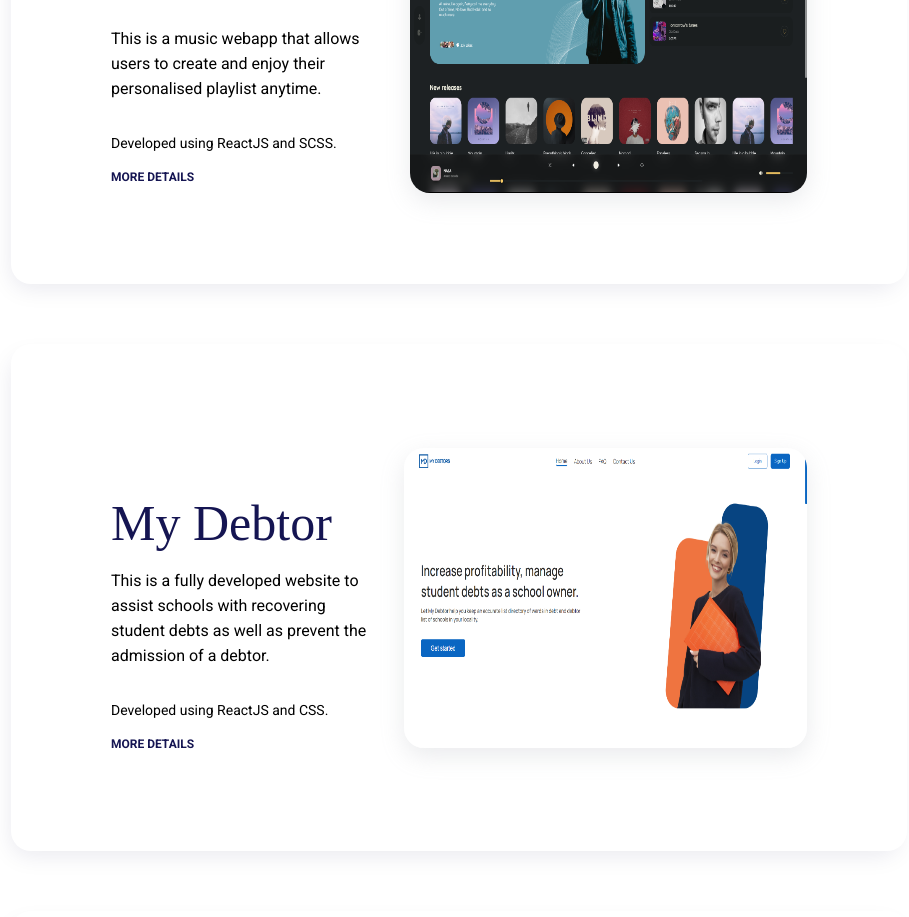
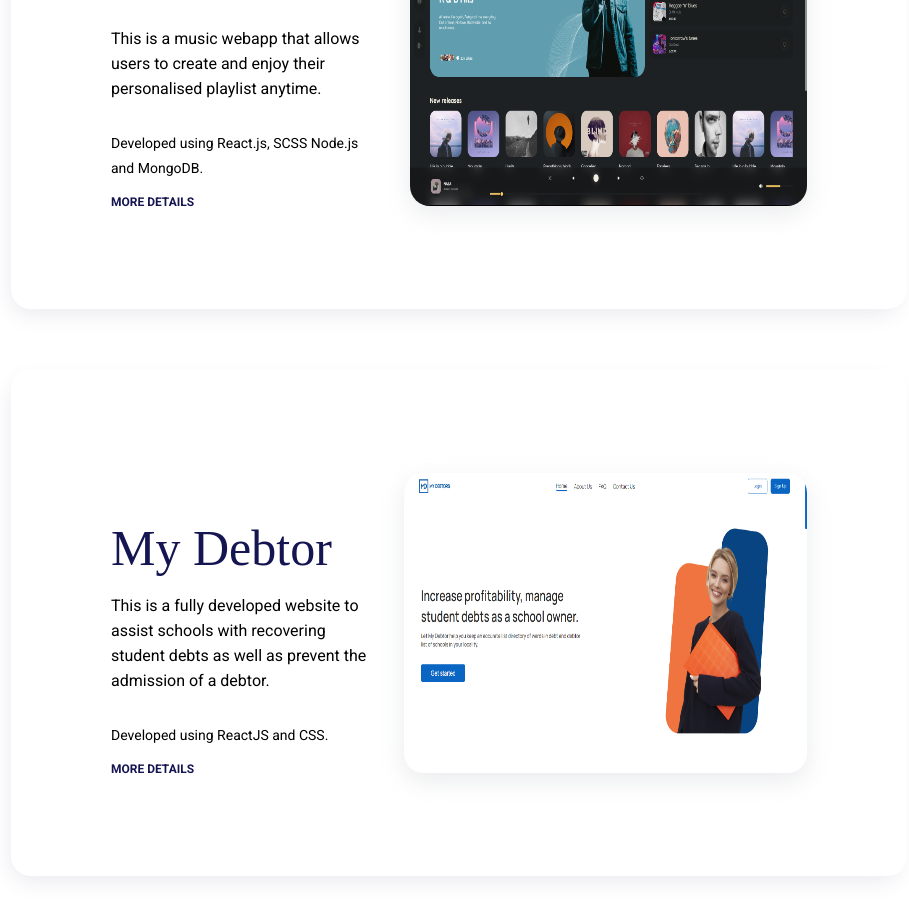
Before and after one commit to Iyin0/iyin, a React (Create React App) app: page / in a window 1280 px wide. Shown: the part 3600-4517 px from the top of the page, without its empty margins (181-1090 px from the left). Built offline with nearby package versions, Linux system fonts and the light colour scheme; a web font is replaced by a local one.

Commit message:
musica stack update

```diff
--- a/src/projects.js
+++ b/src/projects.js
@@ -187,7 +187,7 @@ const projects = [
         name: "Musica",
         id: 3,
         info: "This is a music webapp that allows users to create and enjoy their personalised playlist anytime.",
-        dev_tool: "Developed using ReactJS and SCSS.",
+        dev_tool: "Developed using React.js, SCSS Node.js and MongoDB.",
         about: "This webapp allows users to create and enjoy their personalised playlist anytime. Users can customize their playlist by including their preferred playlist name and description, as well as a playlist cover.",
         features: [
             {
```
